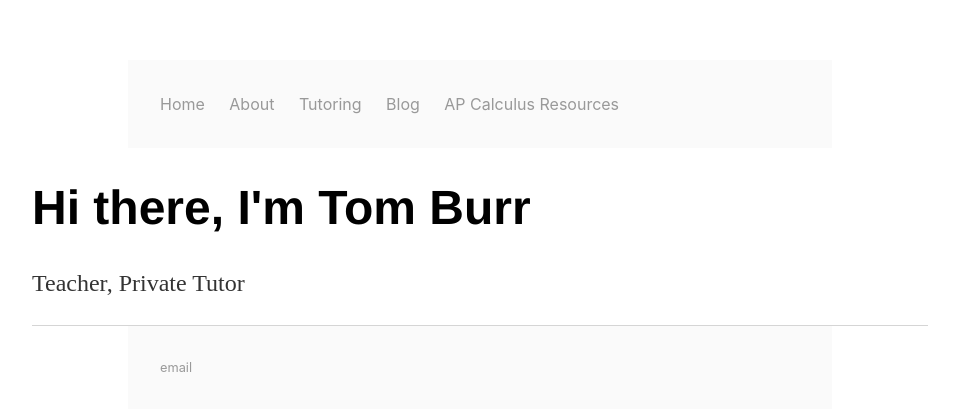
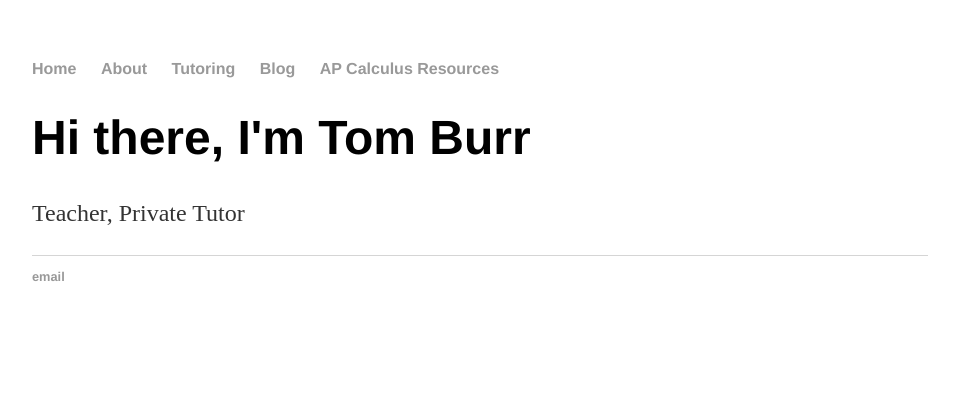
Before and after one commit to tomburr/tomburr.github.io, a Jekyll site: the page built from index.html, in a window 1280 px wide. Shown: the top 411 px of the page, without its empty margins (160-1119 px from the left). Built offline with Jekyll 4.4.1, drawn with Linux system fonts in a browser that asks for light colours.

Commit message:
Update main.css

```diff
--- a/css/main.css
+++ b/css/main.css
@@ -3,14 +3,10 @@ body {
     width: 70%;
 }
 nav ul, footer ul {
-  font-family: -apple-system, BlinkMacSystemFont, "Segoe UI", Helvetica, Arial, sans-serif;
-  line-height: 1.5em;
-  font-size: 1em;
-  color: #222;
-  max-width: 40rem;
-  padding: 2rem;
-  margin: auto;
-  background: #fafafa;
+    font-family:'Helvetica', 'Arial', 'Sans-Serif';
+    padding: 0px;
+    list-style: none;
+    font-weight: bold;
 }
 nav ul li, footer ul li {
     display: inline;
```
